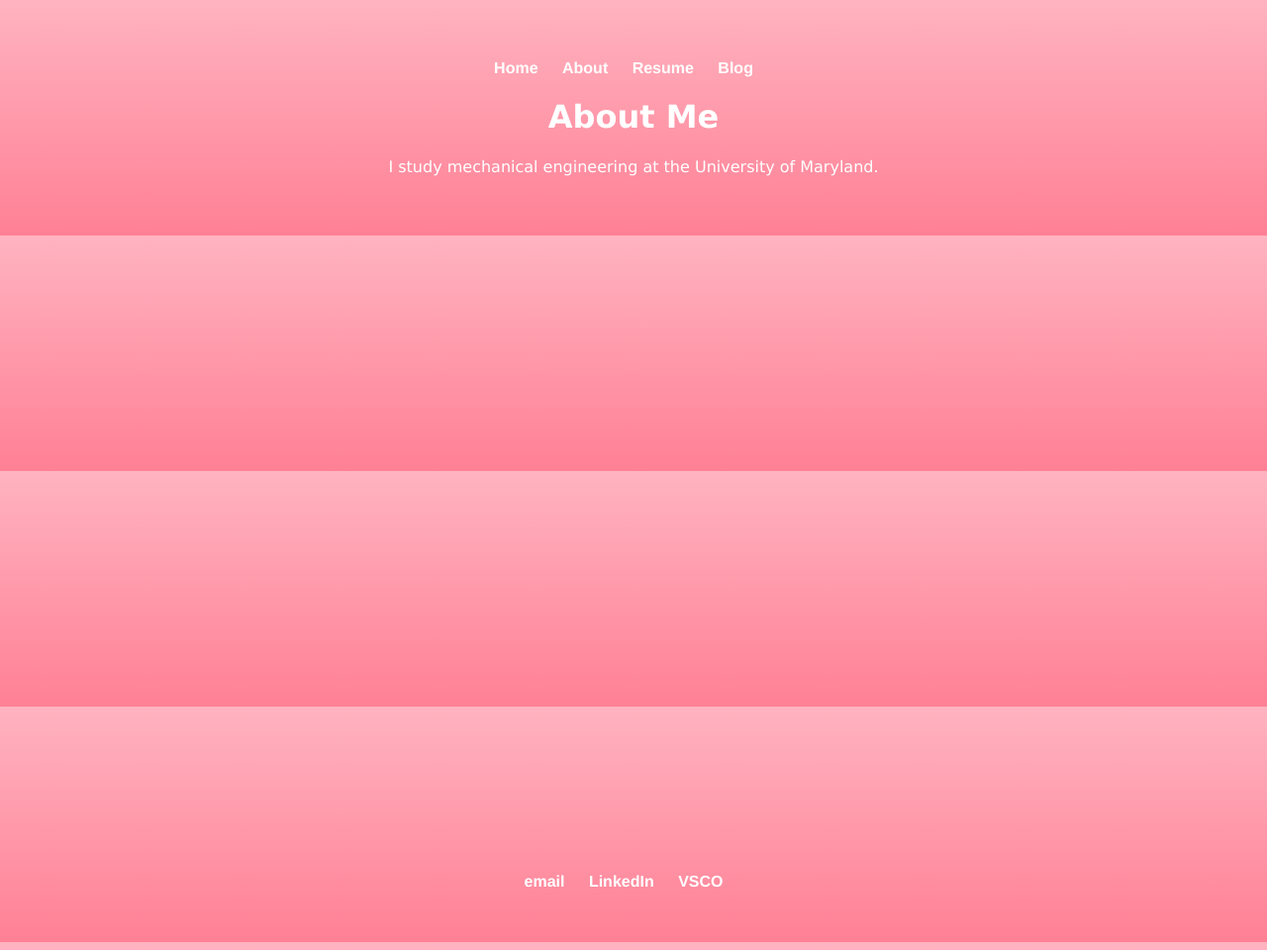
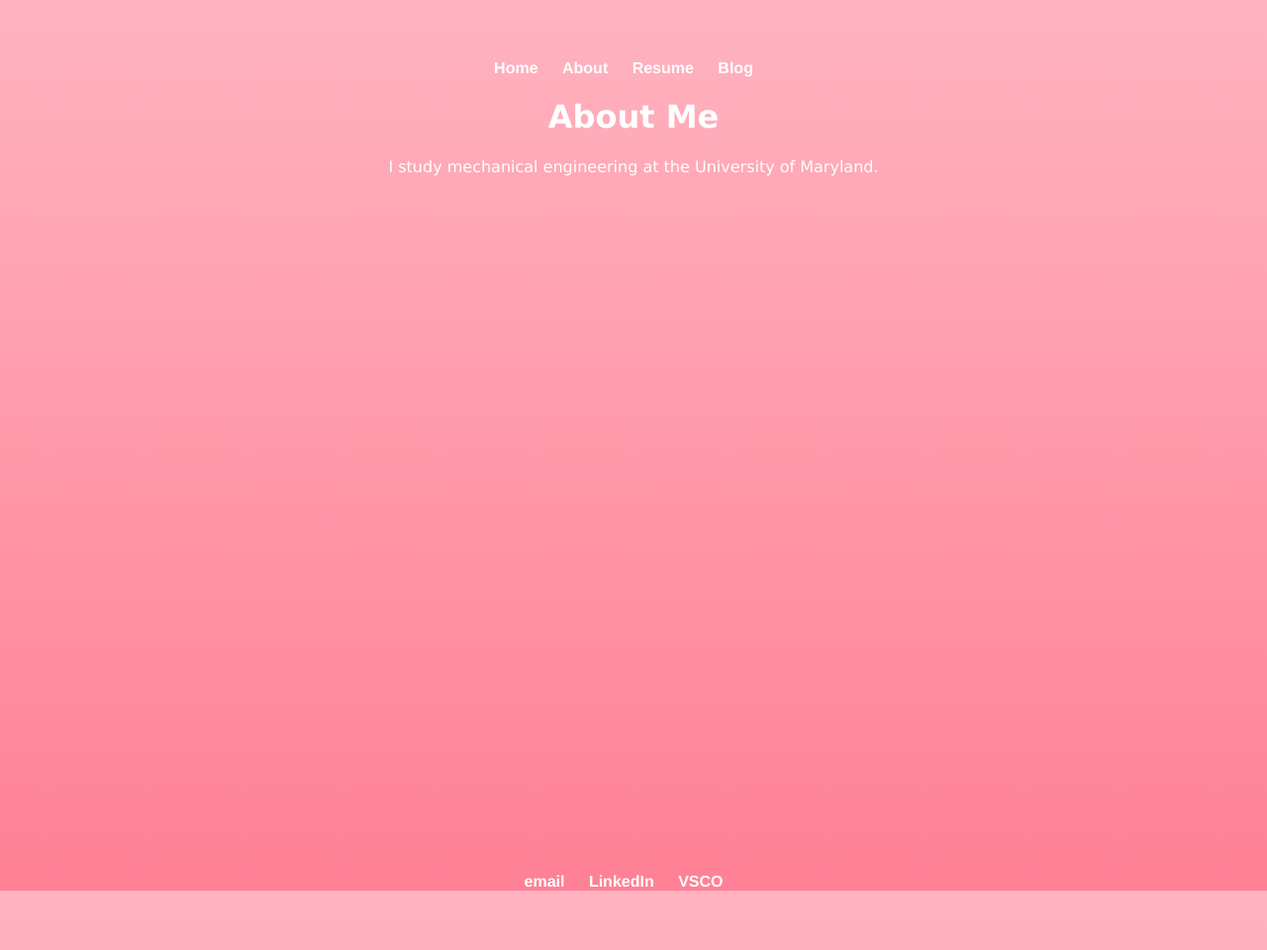
Before and after one commit to katherinekemp/katherinekemp.github.io, a Jekyll site: the page built from about/index.html, in a window 1280 px wide. Shown: the whole page at 99% size. Built offline with Jekyll 4.4.1, drawn with Linux system fonts in a browser that asks for light colours.

Commit message:
Update default.html

```diff
--- a/_layouts/default.html
+++ b/_layouts/default.html
@@ -21,8 +21,8 @@
 				text-align: center;
 			}
 			body, html {
-				height: screen.height;
-				width: screen.width;
+				height: 100%;
+				width: 100%;
 			}
 			footer {
 				position:fixed;
```
